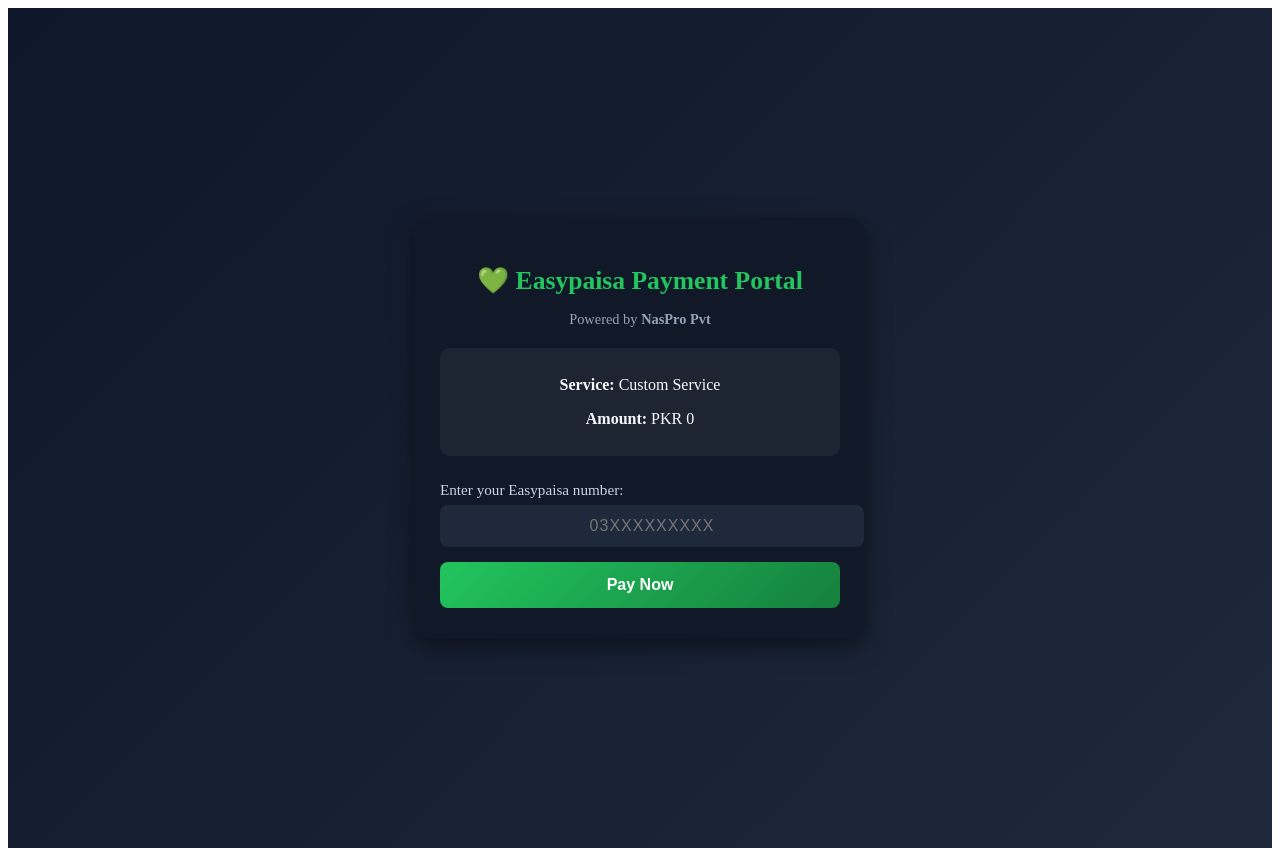
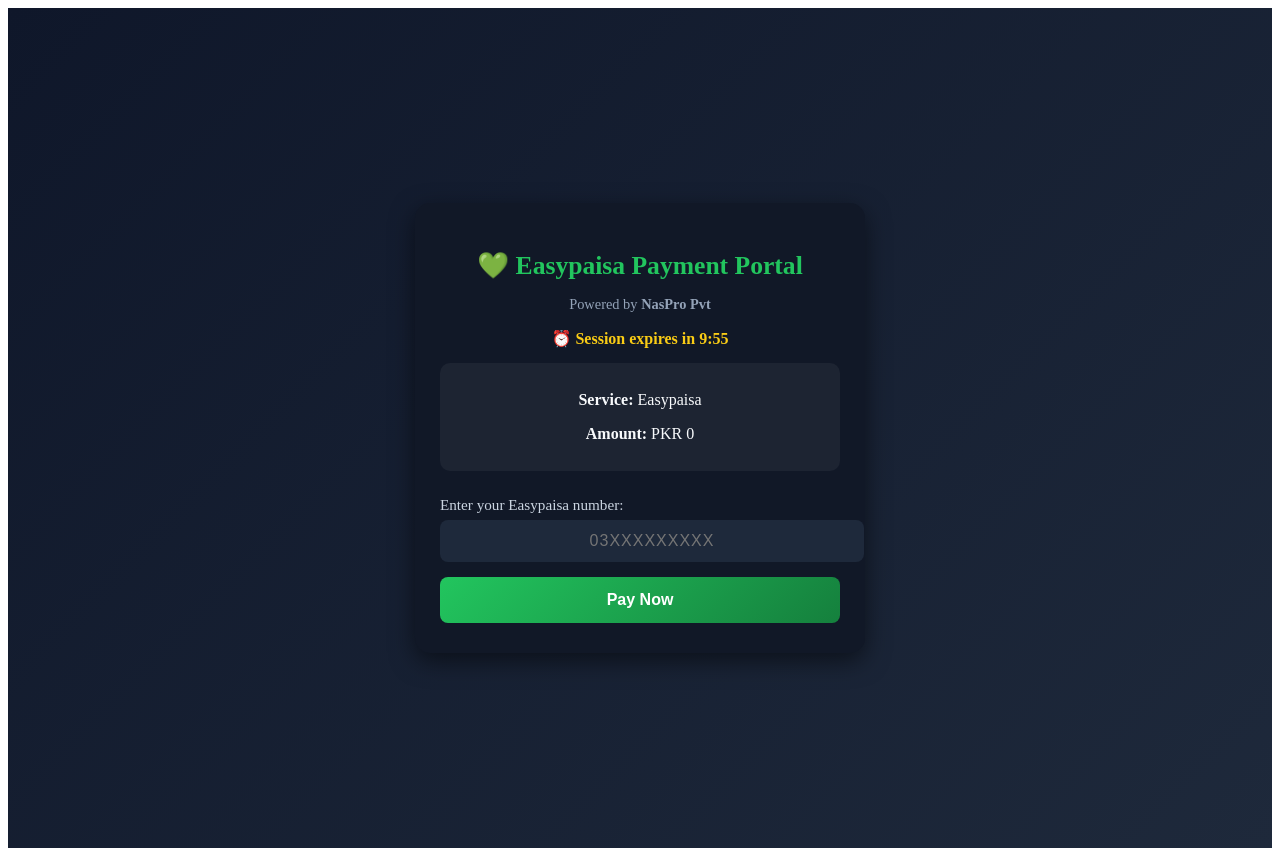
Before and after one commit to naspro-tech/naspro, a Next.js app: page /pay in a window 1280 px wide. Built offline with nearby package versions, Linux system fonts and the light colour scheme.

Commit message:
Update index.js

```diff
--- a/pages/pay/index.js
+++ b/pages/pay/index.js
@@ -10,8 +10,12 @@ export default function HostedEasypaisaPortal() {
   const [orderId, setOrderId] = useState("");
   const [step, setStep] = useState("input"); // input | guide | done
   const [message, setMessage] = useState("");
-  const [countdown, setCountdown] = useState(5); // seconds before close
+  const [countdown, setCountdown] = useState(5); // for closing after done
+  const [timeLeft, setTimeLeft] = useState(600); // ⏱ 10 minutes (600 seconds)
 
+  const finalService = service || "Easypaisa"; // ✅ Default service name
+
+  // Generate Order ID once router ready
   useEffect(() => {
     if (!router.isReady) return;
     const timestamp = Date.now().toString().slice(-6);
@@ -19,14 +23,14 @@ export default function HostedEasypaisaPortal() {
     setOrderId(`NASPRO-${timestamp}-${random}`);
   }, [router.isReady]);
 
+  // Auto-close countdown
   useEffect(() => {
-    // Auto-close countdown
     if (step === "done") {
       const timer = setInterval(() => {
         setCountdown((prev) => {
           if (prev <= 1) {
             clearInterval(timer);
-            window.close(); // ✅ Auto close page
+            window.close();
             return 0;
           }
           return prev - 1;
@@ -34,6 +38,22 @@ export default function HostedEasypaisaPortal() {
       }, 1000);
       return () => clearInterval(timer);
     }
+  }, [step]);
+
+  // ⏰ Front page 10-minute countdown timer
+  useEffect(() => {
+    if (step !== "input") return;
+    const interval = setInterval(() => {
+      setTimeLeft((prev) => {
+        if (prev <= 1) {
+          clearInterval(interval);
+          setStep("expired");
+          return 0;
+        }
+        return prev - 1;
+      });
+    }, 1000);
+    return () => clearInterval(interval);
   }, [step]);
 
   const handlePayment = async () => {
@@ -59,8 +79,8 @@ export default function HostedEasypaisaPortal() {
           orderId,
           transactionAmount: Number(amount),
           mobileAccountNo: mobile.trim(),
-          emailAddress: "naspropvt@gmail.com", // ✅ always give valid email
-          optional1: service || "Hosted Portal",
+          emailAddress: "naspropvt@gmail.com",
+          optional1: finalService,
         }),
       });
 
@@ -86,7 +106,7 @@ export default function HostedEasypaisaPortal() {
             const orderData = {
               orderId,
               amount,
-              service,
+              service: finalService,
               mobile,
               merchant: merchant || "NasPro Pvt",
               payment_method: "Easypaisa",
@@ -107,14 +127,30 @@ export default function HostedEasypaisaPortal() {
     }
   };
 
+  // Helper: Format mm:ss
+  const formatTime = (seconds) => {
+    const m = Math.floor(seconds / 60);
+    const s = seconds % 60;
+    return `${m}:${s < 10 ? "0" + s : s}`;
+  };
+
   return (
     <div className="portal-container">
       <div className="portal-card">
         <h1>💚 Easypaisa Payment Portal</h1>
-        <p className="subtitle">Powered by <strong>{merchant || "NasPro Pvt"}</strong></p>
+        <p className="subtitle">
+          Powered by <strong>{merchant || "NasPro Pvt"}</strong>
+        </p>
+
+        {/* Show timer only when on input page */}
+        {step === "input" && (
+          <p className="timer">
+            ⏰ Session expires in <strong>{formatTime(timeLeft)}</strong>
+          </p>
+        )}
 
         <div className="info-box">
-          <p><strong>Service:</strong> {service || "Custom Service"}</p>
+          <p><strong>Service:</strong> {finalService}</p>
           <p><strong>Amount:</strong> PKR {amount || "0"}</p>
         </div>
 
@@ -156,6 +192,13 @@ export default function HostedEasypaisaPortal() {
           </div>
         )}
 
+        {step === "expired" && (
+          <div className="expired-box">
+            <h3>⏰ Session Expired</h3>
+            <p>Your session has timed out. Please refresh the page to start again.</p>
+          </div>
+        )}
+
         {message && <p className="status-msg">{message}</p>}
       </div>
 
@@ -186,7 +229,12 @@ export default function HostedEasypaisaPortal() {
         .subtitle {
           color: #94a3b8;
           font-size: 0.9rem;
-          margin-bottom: 20px;
+          margin-bottom: 10px;
+        }
+        .timer {
+          color: #facc15;
+          font-weight: 600;
+          margin-bottom: 15px;
         }
         .info-box {
           background: rgba(255, 255, 255, 0.05);
@@ -249,6 +297,12 @@ export default function HostedEasypaisaPortal() {
           text-align: center;
           color: #22c55e;
         }
+        .expired-box {
+          color: #f87171;
+          background: rgba(255, 0, 0, 0.1);
+          border-radius: 10px;
+          padding: 15px;
+        }
         .status-msg {
           margin-top: 20px;
           font-size: 0.95rem;
@@ -257,4 +311,4 @@ export default function HostedEasypaisaPortal() {
       `}</style>
     </div>
   );
-                         }
+          }
```
